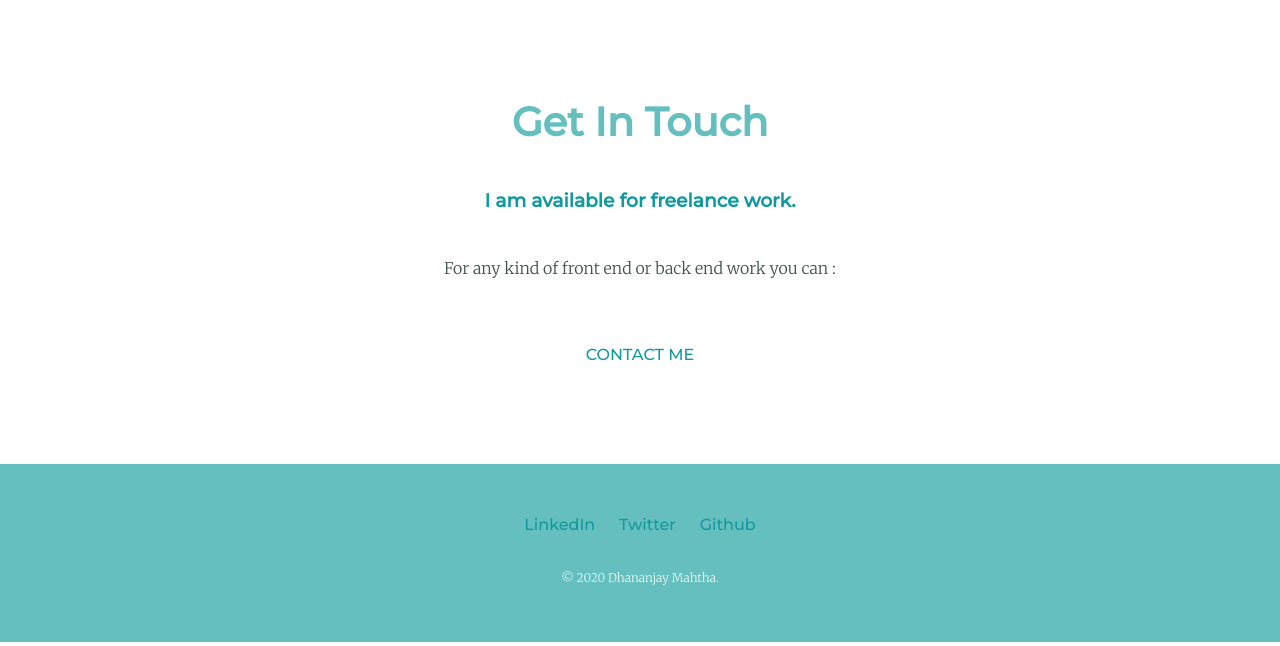
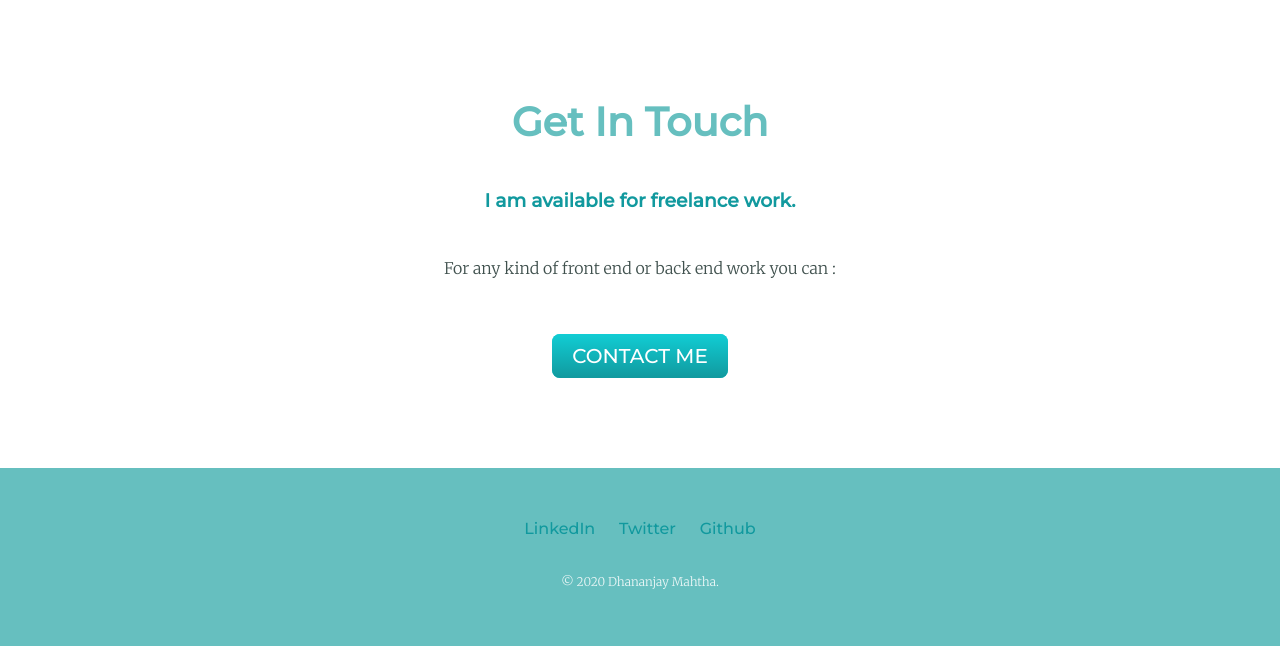
Before and after one commit to dhananjay8968/personalsite, a plain HTML site: page index.html in a window 1280 px wide. Shown: the part 2110-2756 px from the top of the page. Drawn offline with Linux system fonts and the light colour scheme.

Commit message:
Added button CONTACT ME

```diff
--- a/css/styles.css
+++ b/css/styles.css
@@ -128,45 +128,33 @@ a{
   color: #11999E;
 }
 
-.btn{
+.btn {
   background: #11CDD4;
   background-image: -webkit-linear-gradient(top, #11CDD4, #11999E);
   background-image: -moz-linear-gradient(top, #11CDD4, #11999E);
   background-image: -ms-linear-gradient(top, #11CDD4, #11999E);
   background-image: -o-linear-gradient(top, #11CDD4, #11999E);
   background-image: linear-gradient(to bottom, #11CDD4, #11999E);
-   -webkit-border-radius: 20px;
-   -moz-border-radius: 20px;
-   border-radius: 20px;
-   color: #FFFFFF;
+  -webkit-border-radius: 8;
+  -moz-border-radius: 8;
+  border-radius: 8px;
   font-family: 'Montserrat', sans-serif;
-   font-size: 40px;
-   font-weight: 100;
-   padding: 40px;
-   box-shadow: 1px 1px 20px 0px #000000;
-   -webkit-box-shadow: 1px 1px 20px 0px #000000;
-   -moz-box-shadow: 1px 1px 20px 0px #000000;
-   text-shadow: 1px 1px 20px #000000;
-   border: solid #337FED 1px;
+  color: #ffffff;
+  font-size: 20px;
+  padding: 10px 20px 10px 20px;
   text-decoration: none;
-   display: inline-block;
-   cursor: pointer;
-   text-align: center;
 }
 
 .btn:hover {
-   border: solid #337FED 1px;
   background: #30E3CB;
   background-image: -webkit-linear-gradient(top, #30E3CB, #2BC4AD);
   background-image: -moz-linear-gradient(top, #30E3CB, #2BC4AD);
   background-image: -ms-linear-gradient(top, #30E3CB, #2BC4AD);
   background-image: -o-linear-gradient(top, #30E3CB, #2BC4AD);
   background-image: linear-gradient(to bottom, #30E3CB, #2BC4AD);
-   -webkit-border-radius: 20px;
-   -moz-border-radius: 20px;
-   border-radius: 20px;
   text-decoration: none;
 }
+
 .contact-me{
   margin-bottom: 100px;
 }
```
Lines whose indentation alone changed are shown as unchanged.
